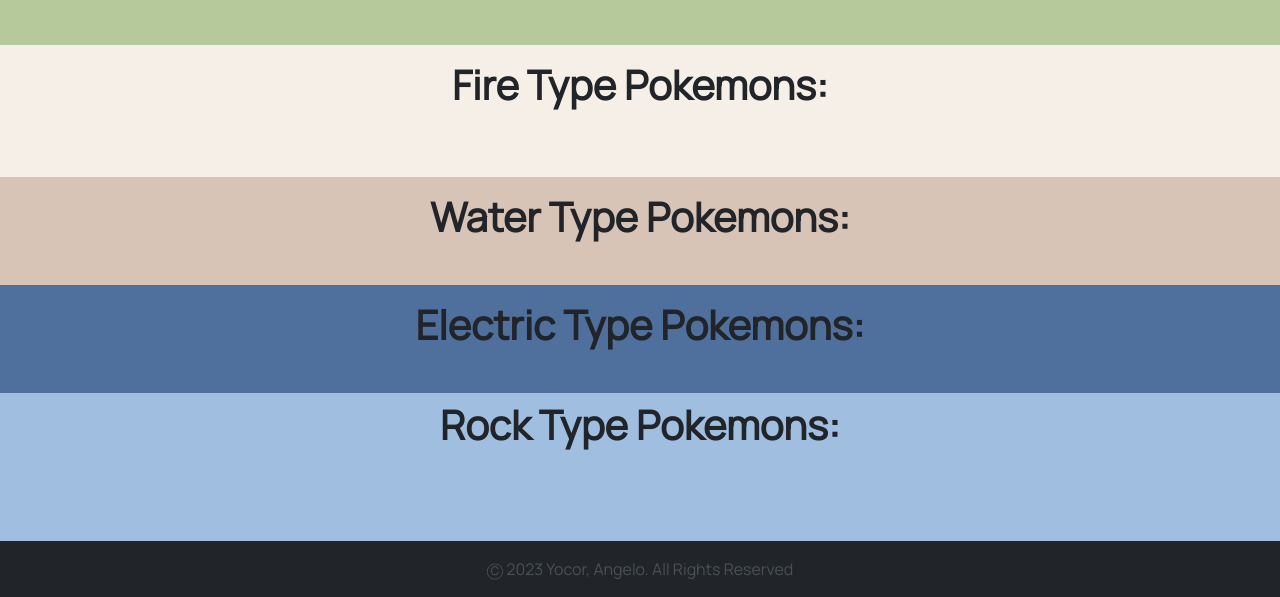
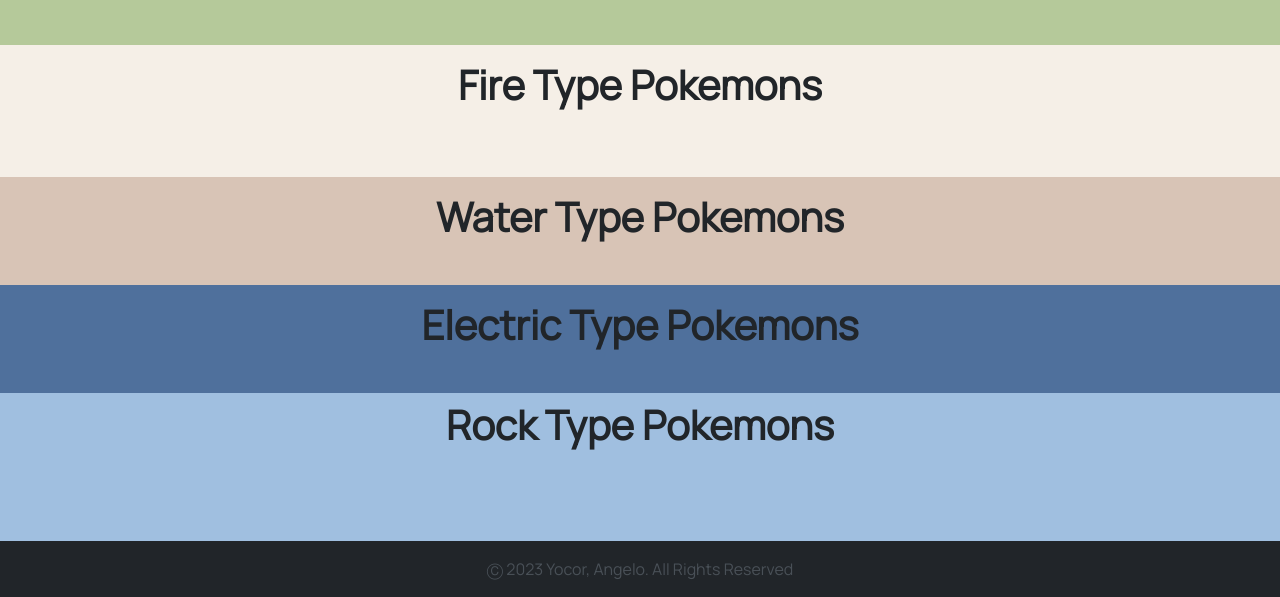
Before and after one commit to Angelo-misuhara/Pokemon-In, a plain HTML site: page index.html in a window 1280 px wide. Shown: the part 316-913 px from the top of the page. Drawn offline with nearby package versions, Linux system fonts and the light colour scheme; no server answers.

Commit message:
final na

```diff
--- a/index.html
+++ b/index.html
@@ -80,7 +80,7 @@
       </div>
       <!--fire section-->
       <div class=" mt-5 pb-4 pt-2" id="color">
-        <h1 class="text-center mb-5 pt-2" id="fire"><b>Fire Type Pokemons:</b></h1>
+        <h1 class="text-center mb-5 pt-2" id="fire"><b>Fire Type Pokemons</b></h1>
         <div class="container text-center">
           <div class="row row-cols-sm-4  g-1" id="rowro">
           </div>
@@ -88,7 +88,7 @@
       </div>
       <!--water section-->
       <div class="pt-2" id="colorater">
-        <h1 class="text-center mb-5 pt-2" id="fire"><b>Water Type Pokemons:</b></h1>
+        <h1 class="text-center mb-5 pt-2" id="fire"><b>Water Type Pokemons</b></h1>
         <div class="container text-center">
           <div class="row row-cols-sm-4  g-1" id="WaterRow">
           </div>
@@ -96,7 +96,7 @@
       </div>
       <!--Electric section-->
       <div class="pt-2" id="ElectricColor">
-        <h1 class="text-center mb-5 pt-2" id="fire"><b>Electric Type Pokemons:</b></h1>
+        <h1 class="text-center mb-5 pt-2" id="fire"><b>Electric Type Pokemons</b></h1>
         <div class="container text-center">
           <div class="row row-cols-sm-4  g-1" id="elecrOW">
           </div>
@@ -104,7 +104,7 @@
       </div>
       <!--Rock section-->
       <div class="pt- pb-5" id="rockcolor">
-        <h1 class="text-center mb-5 pt-2" id="fire"><b>Rock Type Pokemons:</b></h1>
+        <h1 class="text-center mb-5 pt-2" id="fire"><b>Rock Type Pokemons</b></h1>
         <div class="container text-center">
           <div class="row row-cols-sm-4  g-1" id="rockrow">
           </div>
```
